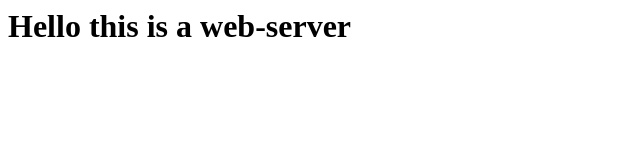
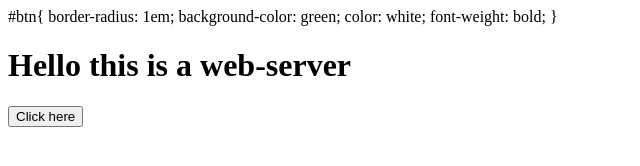
Before and after one commit to Chandra30sekhar/jenkins-demo, a plain HTML site: page index.html in a window 1280 px wide. Shown: the whole page, without its empty margins (0-640 px from the left). Drawn offline with Linux system fonts and the light colour scheme.

Commit message:
Update index.html

```diff
--- a/index.html
+++ b/index.html
@@ -1,7 +1,17 @@
 <!DOCTYPE html5>
 <html>
-	<head></head>
+	<head>
+		<styles>
+			#btn{
+				border-radius: 1em;
+				background-color: green;
+				color: white;
+				font-weight: bold;
+			}
+		</styles>
+	</head>
 	<body>
 		<h1>Hello this is a web-server</h1>
+		<button id="btn">Click here</button>
 	</body>
 </html>
```
